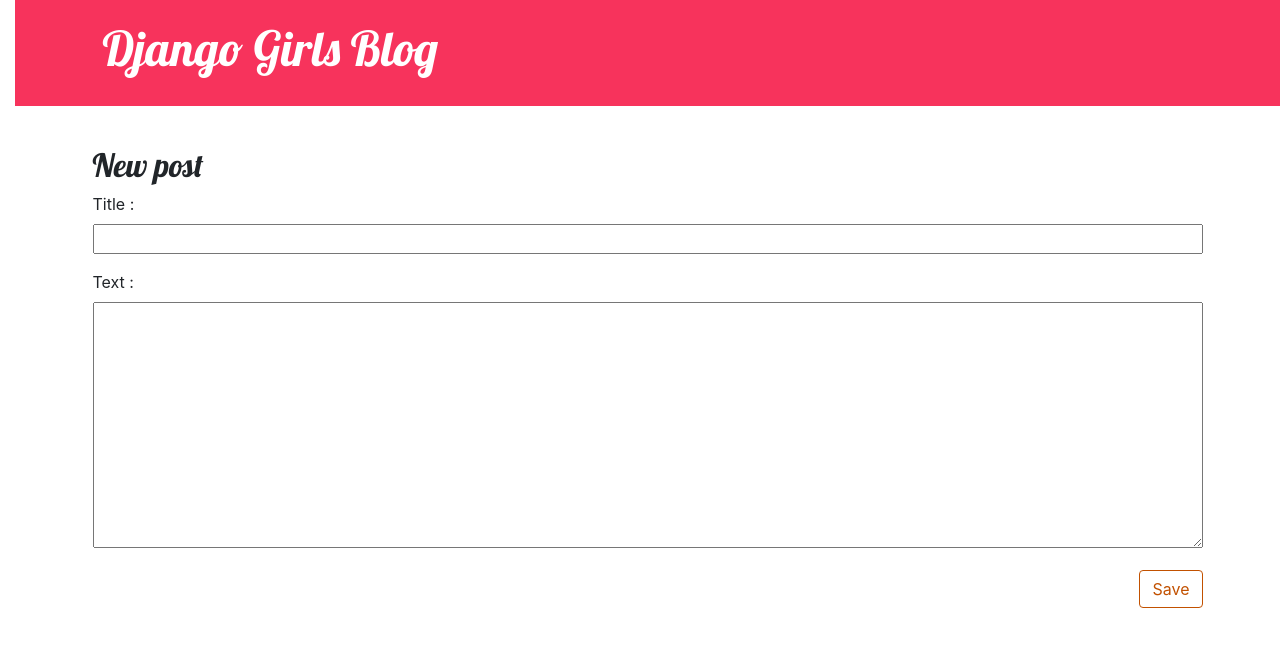
After one commit to Roxanne100/mon-nouveau-blog, a Django app: page /post/new/ in a window 1280 px wide. The commit adds this page. Shown: the top 647 px of the page. Run offline with Django 5.2, Linux system fonts and the light colour scheme.

Commit message:
Added views to create/edit blog post inside the site.

```diff
--- /dev/null
+++ b/blog/forms.py
@@ -0,0 +1,9 @@
+from django import forms
+
+from .models import Post
+
+class PostForm(forms.ModelForm):
+
+    class Meta:
+        model = Post
+        fields = ('title', 'text',)
--- a/blog/templates/blog/base.html
+++ b/blog/templates/blog/base.html
@@ -12,6 +12,11 @@
 <body>
     <header class="page-header">
       <div class="container">
+        {% if user.is_authenticated %}
+    <a href="{% url 'post_new' %}" class="top-menu">
+        {% include './icons/file-earmark-plus.svg' %}
+    </a>
+{% endif %}
           <h1><a href="/">Django Girls Blog</a></h1>
       </div>
     </header>
--- a/blog/templates/blog/post_detail.html
+++ b/blog/templates/blog/post_detail.html
@@ -2,6 +2,11 @@
 
 {% block content %}
     <article class="post">
+        <aside class="actions">
+            <a class="btn btn-default" href="{% url 'post_edit' pk=post.pk %}">
+                {% include './icons/pencil-fill.svg' %}
+            </a>
+        </aside>
         {% if post.published_date %}
             <time class="date">
                 {{ post.published_date }}
--- /dev/null
+++ b/blog/templates/blog/post_edit.html
@@ -0,0 +1,9 @@
+{% extends 'blog/base.html' %}
+
+{% block content %}
+    <h2>New post</h2>
+    <form method="POST" class="post-form">{% csrf_token %}
+        {{ form.as_p }}
+        <button type="submit" class="save btn btn-default">Save</button>
+    </form>
+{% endblock %}
--- a/blog/urls.py
+++ b/blog/urls.py
@@ -3,4 +3,6 @@ from . import views
 urlpatterns = [
     path('', views.post_list, name='post_list'),
     path('post/<int:pk>/', views.post_detail, name='post_detail'),
+    path('post/new/', views.post_new, name='post_new'),
+    path('post/<int:pk>/edit/', views.post_edit, name='post_edit'),
 ]
--- a/blog/views.py
+++ b/blog/views.py
@@ -1,11 +1,49 @@
-from django.shortcuts import render
+from django.shortcuts import render, get_object_or_404, redirect
 from django.utils import timezone
+
 from .models import Post
-from django.shortcuts import render, get_object_or_404
+from .forms import PostForm
+
+
 def post_list(request):
-    posts = Post.objects.filter(published_date__lte=timezone.now()).order_by('published_date')
+    posts = Post.objects.filter(
+        published_date__lte=timezone.now()
+    ).order_by('published_date')
     return render(request, 'blog/post_list.html', {'posts': posts})
-# Create your views here.
+
+
 def post_detail(request, pk):
     post = get_object_or_404(Post, pk=pk)
     return render(request, 'blog/post_detail.html', {'post': post})
+
+
+def post_new(request):
+    if request.method == "POST":
+        form = PostForm(request.POST)
+        if form.is_valid():
+            post = form.save(commit=False)
+            post.author = request.user
+            post.published_date = timezone.now()
+            post.save()
+            return redirect('post_detail', pk=post.pk)
+    else:
+        form = PostForm()
+
+    return render(request, 'blog/post_edit.html', {'form': form})
+
+
+def post_edit(request, pk):
+    post = get_object_or_404(Post, pk=pk)
+
+    if request.method == "POST":
+        form = PostForm(request.POST, instance=post)
+        if form.is_valid():
+            post = form.save(commit=False)
+            post.author = request.user
+            post.published_date = timezone.now()
+            post.save()
+            return redirect('post_detail', pk=post.pk)
+    else:
+        form = PostForm(instance=post)
+
+    return render(request, 'blog/post_edit.html', {'form': form})
```
Also changed, not shown: blog/templates/blog/icons/file-earmark-plus.svg (added), blog/templates/blog/icons/pencil-fill.svg (added).
